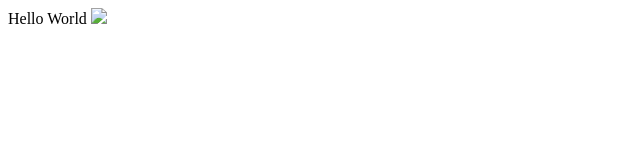
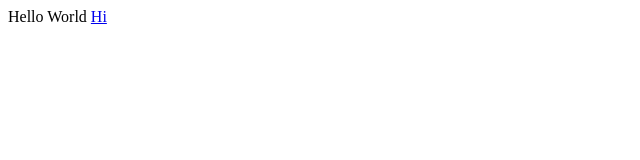
Before and after one commit to unkownsam007/unkownsam007.github.io, a plain HTML site: page index.html in a window 1280 px wide. Shown: the full height of the page, 0-640 px from the left. Drawn offline with Linux system fonts and the light colour scheme.

Commit message:
Update index.html

```diff
--- a/index.html
+++ b/index.html
@@ -1,2 +1,3 @@
 Hello World
-<img src ="https://127.0.0.1/index.php?NametestStudentMastermsgAQ1GoodmorningGumballTrustCodexconnectQuasiTeacherWasabiRAconnectHindustanS_messagefilelist=n">
+
+<a href="https://127.0.0.1/index.php?NametestStudentMastermsgAQ1GoodmorningGumballTrustCodexconnectQuasiTeacherWasabiRAconnectHindustanS_messagefilelist=Hi I am student">Hi</a>
```
